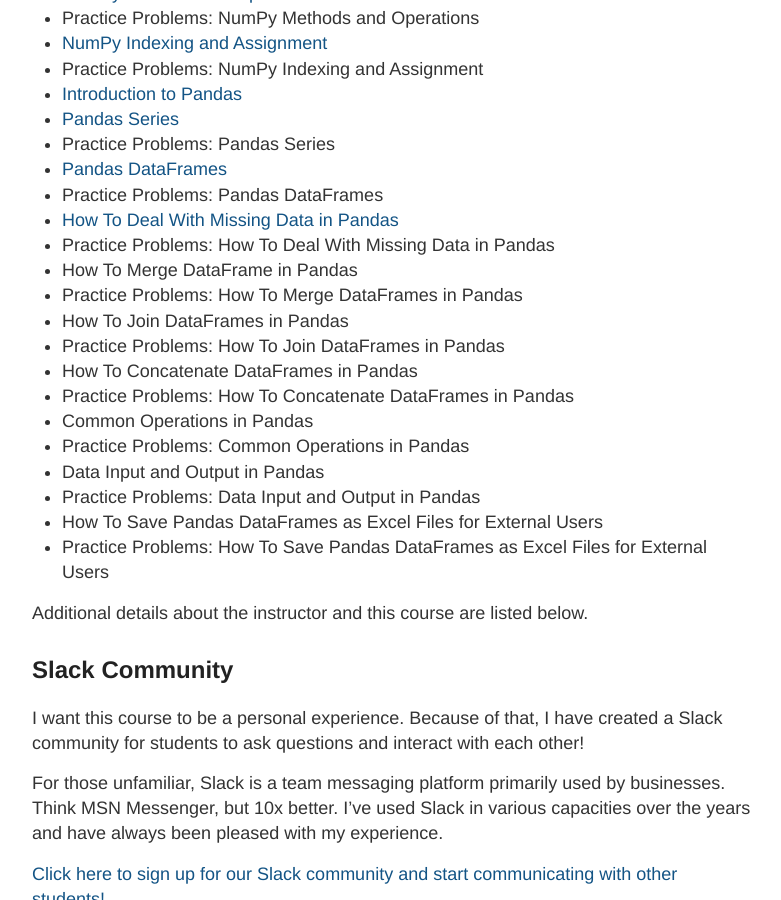
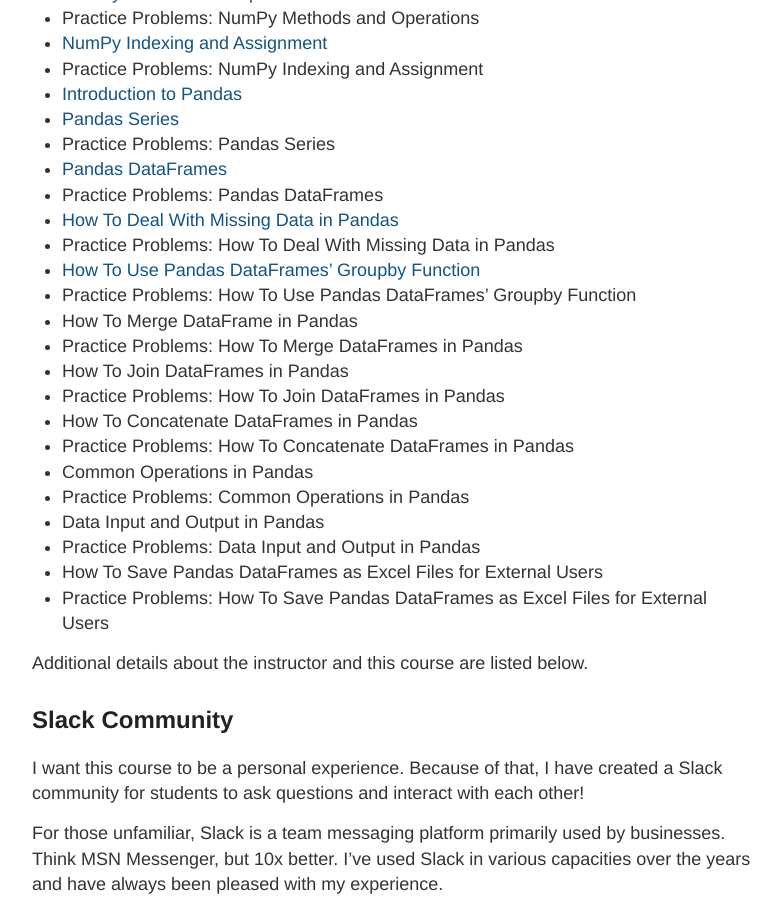
Before and after one commit to rosyberti/website, a Jekyll site: the page built from advanced-python/index.md, in a window 1280 px wide and 900 px high, scrolled down 568 px. Shown: the whole window, without its empty margins (248-1029 px from the left). Built offline with Jekyll 4.4.1, drawn with Linux system fonts in a browser that asks for light colours.

Commit message:
added groupby

```diff
--- a/advanced-python/index.md
+++ b/advanced-python/index.md
@@ -23,6 +23,8 @@ This course will set you on a path towards becoming an expert in Python programm
 * Practice Problems: Pandas DataFrames
 * [How To Deal With Missing Data in Pandas]({{ site.baseurl }}/advanced-python/missing-data-pandas/)
 * Practice Problems: How To Deal With Missing Data in Pandas
+* [How To Use Pandas DataFrames' Groupby Function]({{ site.baseurl }}/advanced-python/pandas-dataframes-groupby/)
+* Practice Problems: How To Use Pandas DataFrames' Groupby Function
 * How To Merge DataFrame in Pandas
 * Practice Problems: How To Merge DataFrames in Pandas
 * How To Join DataFrames in Pandas
```
